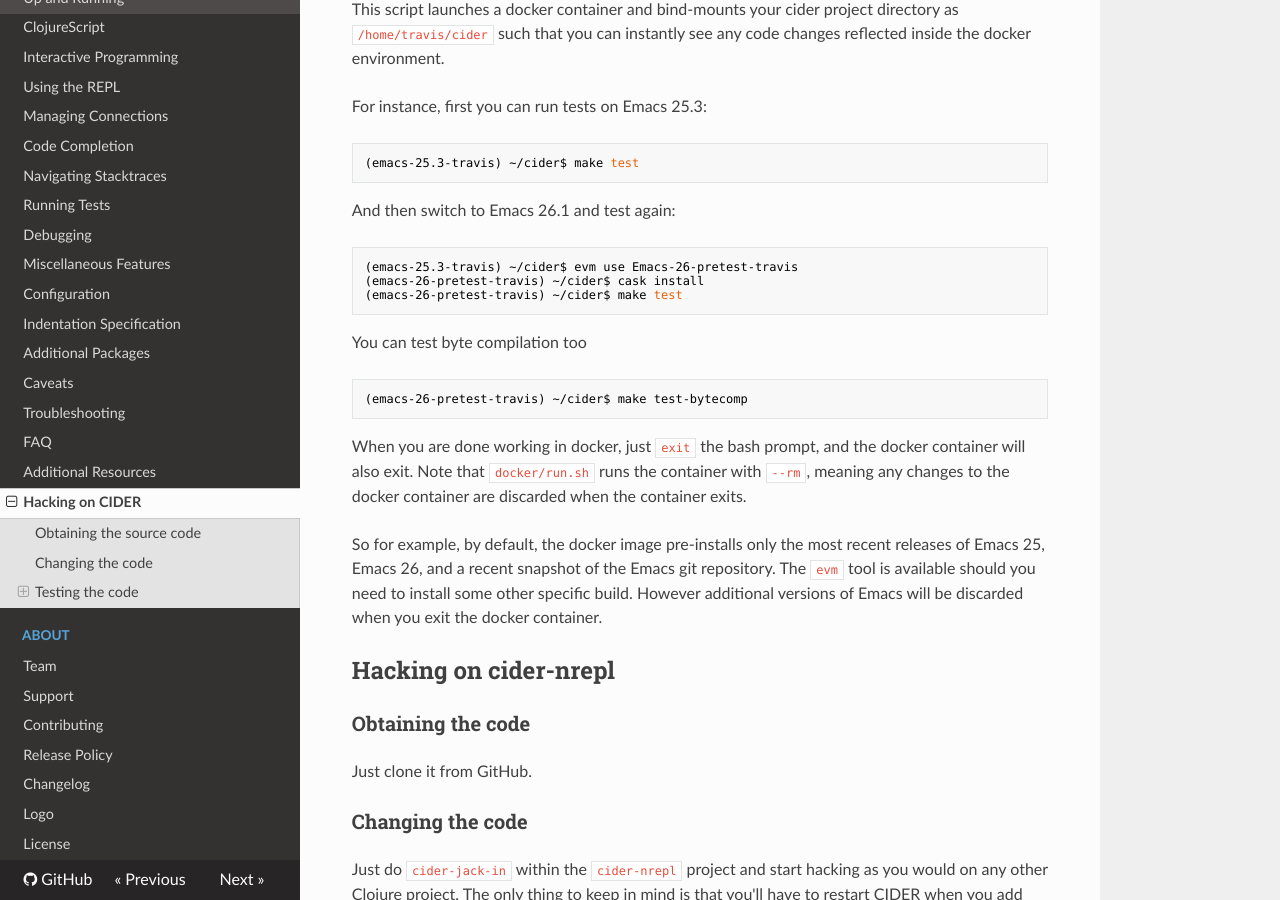
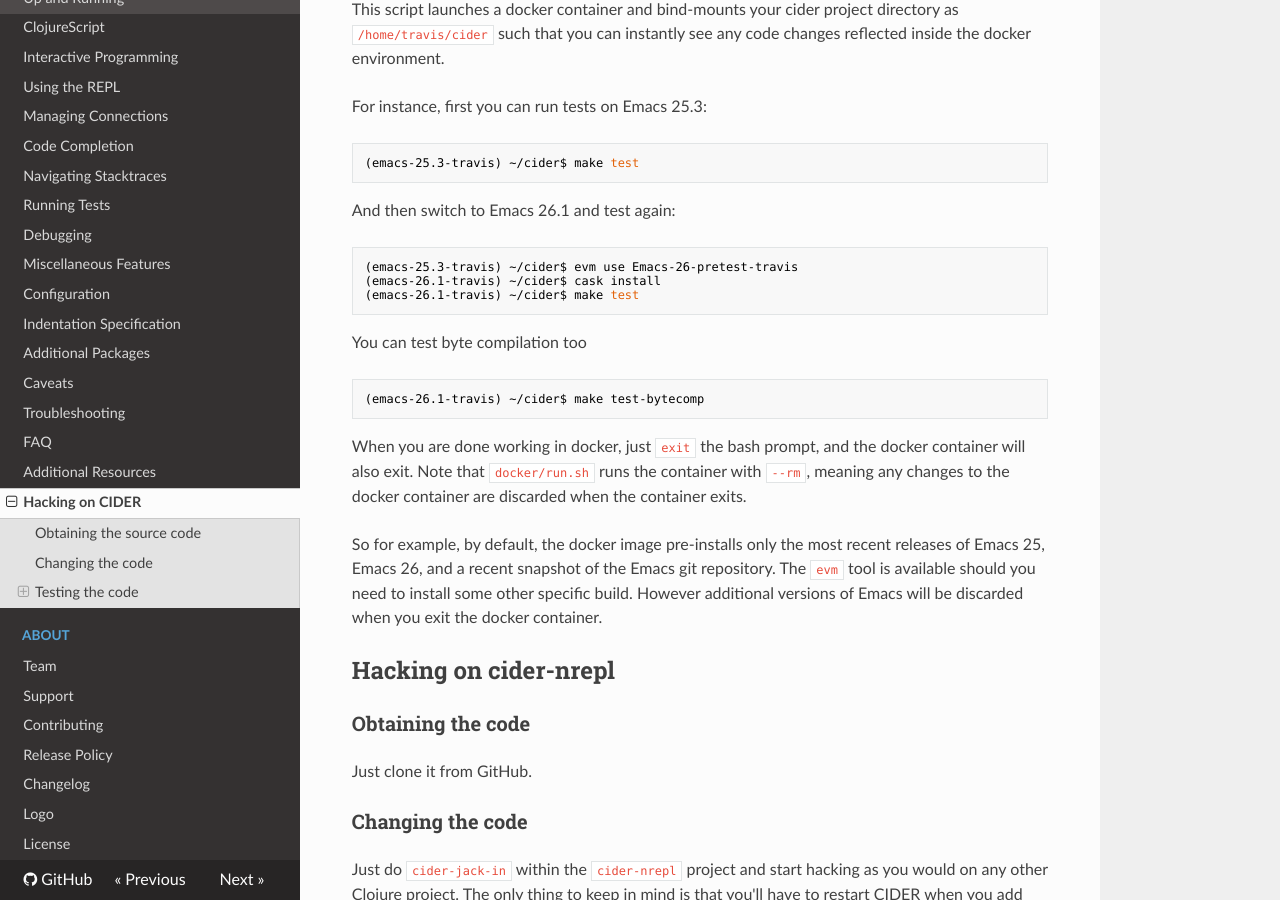
Before and after one commit to clojure-emacs/cider, an MkDocs documentation site: the page built from doc/hacking_on_cider.md, in a window 1280 px wide and 900 px high, scrolled down 2511 px. Built offline with MkDocs 1.6.1, drawn with Linux system fonts in a browser that asks for light colours; nearby versions of some CDN libraries; old or Windows-style settings are respelled for this version of MkDocs.

Commit message:
Update a reference to Emacs 26.1

````diff
--- a/doc/hacking_on_cider.md
+++ b/doc/hacking_on_cider.md
@@ -134,14 +134,14 @@
 
 ```
 (emacs-25.3-travis) ~/cider$ evm use Emacs-26-pretest-travis
-(emacs-26-pretest-travis) ~/cider$ cask install
-(emacs-26-pretest-travis) ~/cider$ make test
+(emacs-26.1-travis) ~/cider$ cask install
+(emacs-26.1-travis) ~/cider$ make test
 ```
 
 You can test byte compilation too
 
 ```
-(emacs-26-pretest-travis) ~/cider$ make test-bytecomp
+(emacs-26.1-travis) ~/cider$ make test-bytecomp
 ```
 
 When you are done working in docker, just `exit` the bash prompt, and the docker
````
